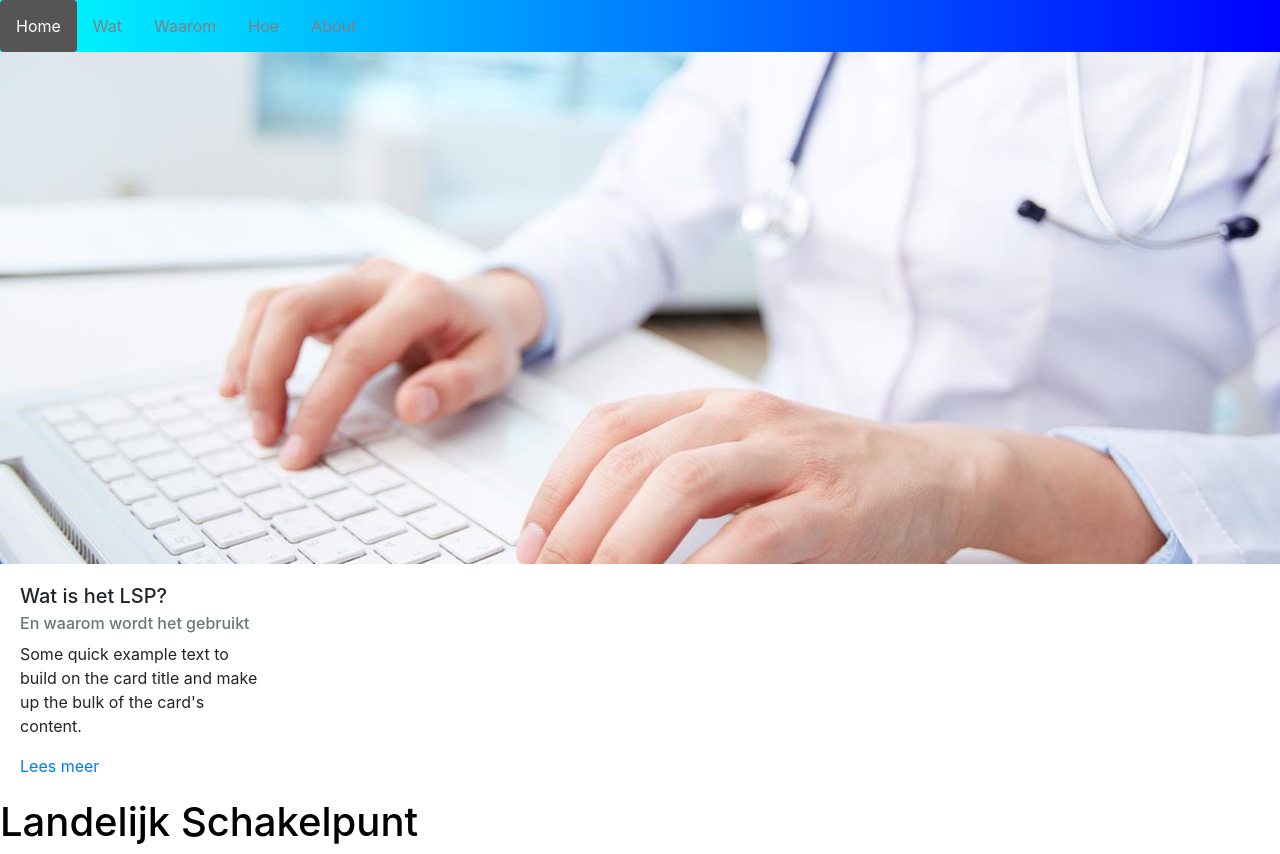
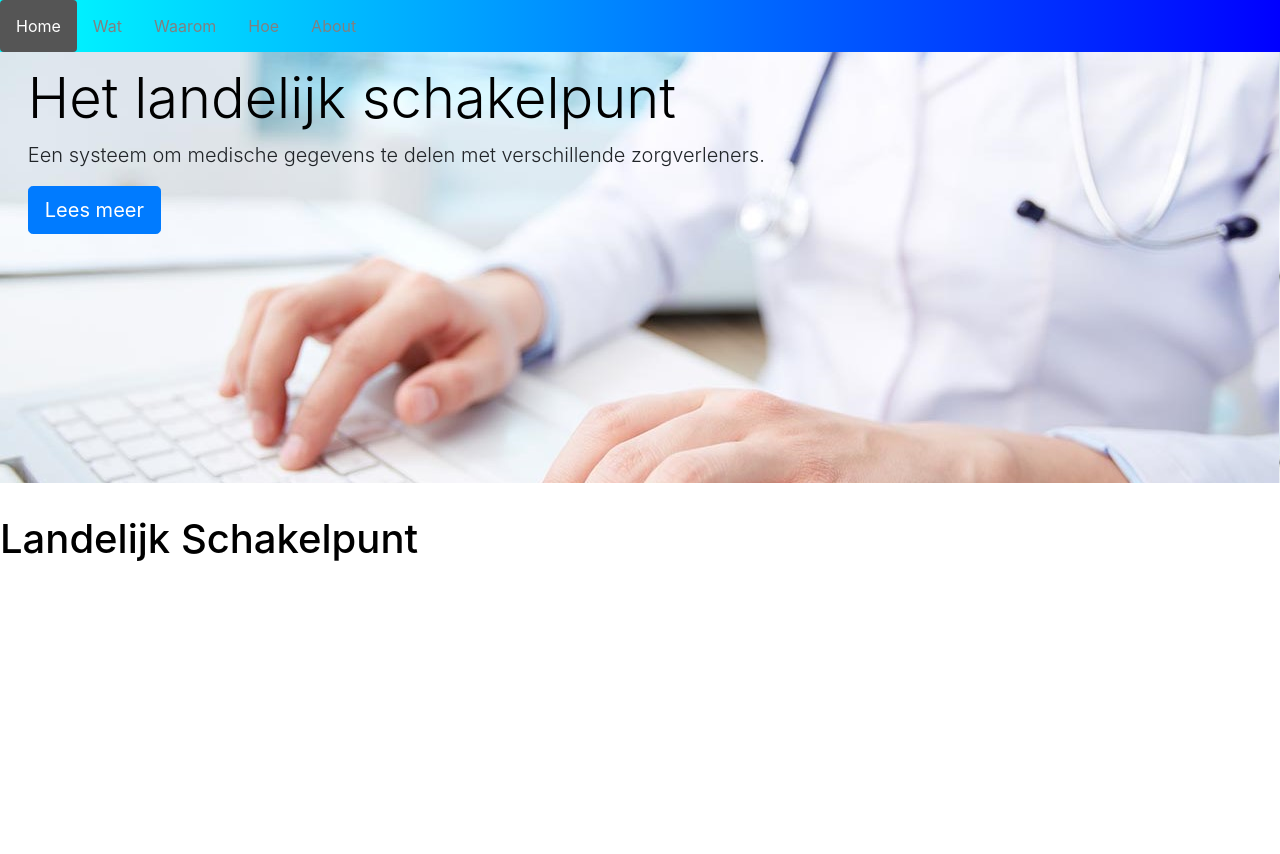
Before and after one commit to AshwinJadoe/ICT-in-de-zorg, a plain HTML site: page ICT-in-de-zorg-master/index.html in a window 1280 px wide. After the commit the page ends 800 px from the top, so only its background shows below. Drawn offline with nearby package versions, Linux system fonts and the light colour scheme.

Commit message:
Begin opmaak frontpage
background foto en tekst toegevoegd in een "jumbotron"

```diff
--- a/ICT-in-de-zorg-master/index.html
+++ b/ICT-in-de-zorg-master/index.html
@@ -17,24 +17,22 @@
 	  <li><a href="Hoe.html">Hoe</a></li>
 	  <li><a href="About.html">About</a></li>
 	</ul>
-
 	</div>
 
-<div class="beginfoto">
-  <div class="picture"> <img src="fotos/Doctor-computer2.jpg" width="100%"></div>
-  <div class="watcontainer">
-    <div class="card-Wat">
-        <div class="card-body">
-          <h5 class="card-title">Wat is het LSP?</h5>
-          <h6 class="card-subtitle mb-2 text-muted">En waarom wordt het gebruikt</h6>
-          <p class="card-text">Some quick example text to build on the card title and make up the bulk of the card's content.</p>
-          <a href="#" class="card-link">Lees meer</a>
 
-        </div>
-</div>
-  </div>
 
-  </div>
+	<div class="jumbotron jumbotron-fluid">
+	  <div class="container">
+		<h1 class="display-4">Het landelijk schakelpunt</h1>
+		<p class="lead">Een systeem om medische gegevens te delen met verschillende zorgverleners.</p>
+		<a class="btn btn-primary btn-lg" href="Wat.html" role="button">Lees meer</a>
+
+	  </div>
+	  </p>
+	</div>
+
+
+
 
 
 
@@ -42,6 +40,7 @@
  Landelijk Schakelpunt
   </h1>
 
+
 </body>
 
 </html>
--- a/ICT-in-de-zorg-master/style.css
+++ b/ICT-in-de-zorg-master/style.css
@@ -38,10 +38,23 @@ li a:hover {
   color: white;
 }
 
-.card-Wat {
-  width: 18rem;
+
+
+.jumbotron {
+	background-image: url(fotos/Doctor-computer2.jpg);
+	padding-top: 1%;
+	padding-bottom: 233px;
+	}
+
+
+
+.container {
+	margin-left: 1%;
+	position: relative;
 
 }
+
+
 
 h1 {
   color:black;
```
